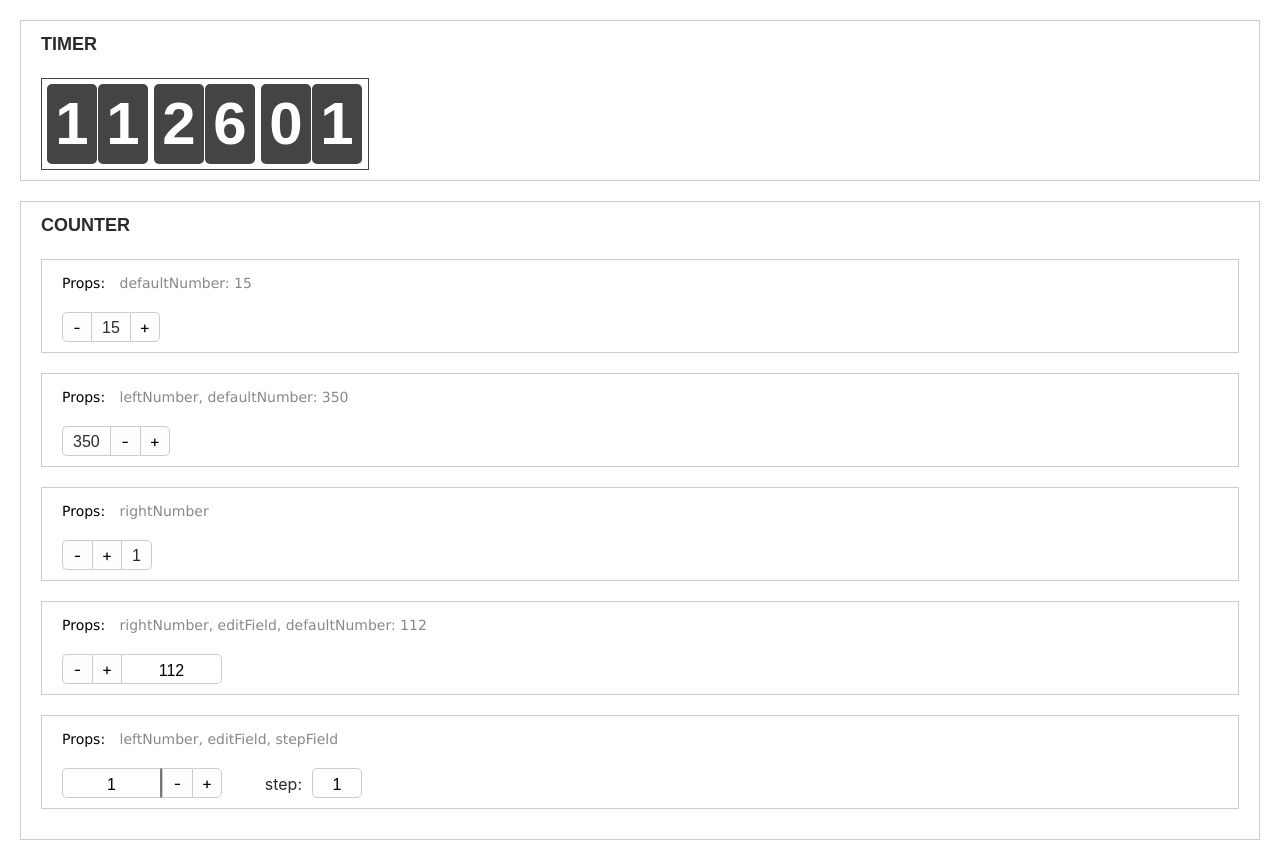
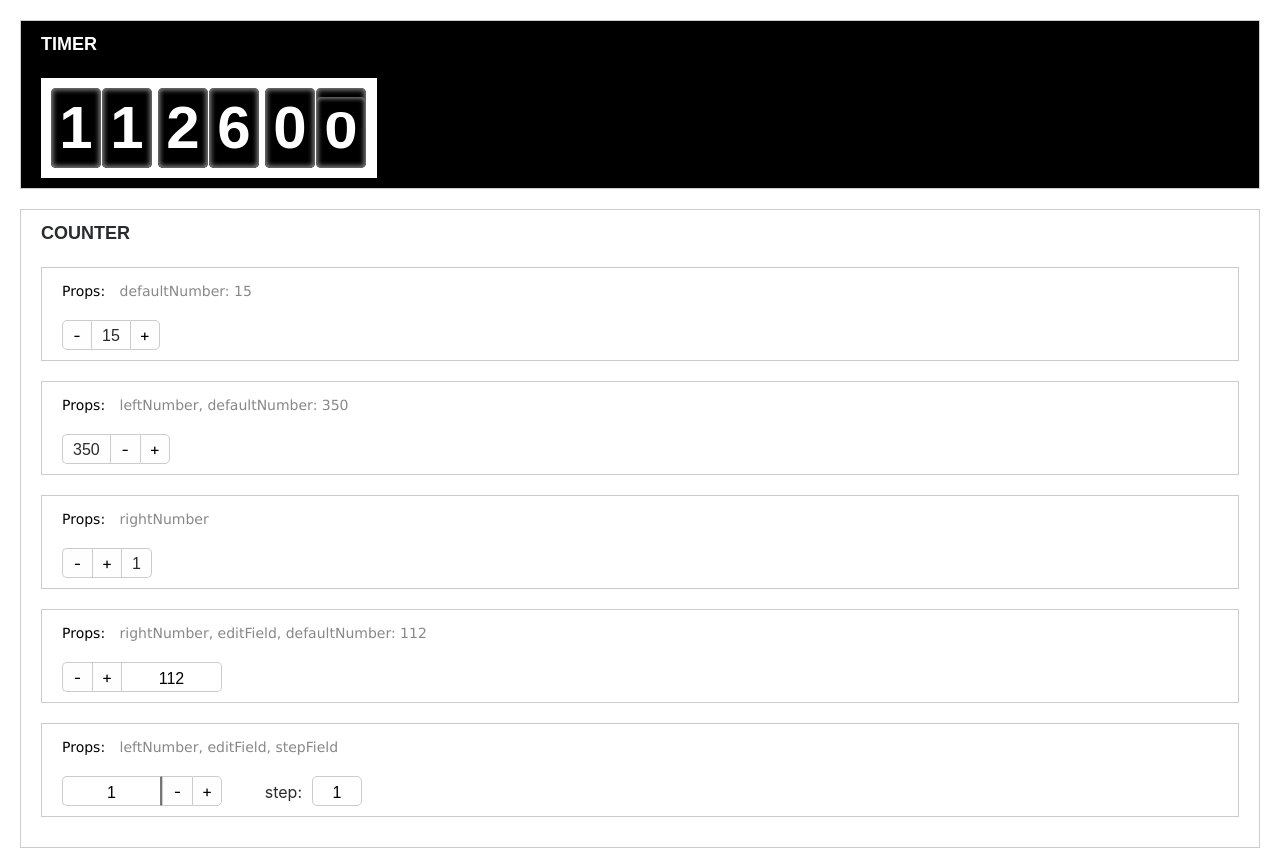
Before and after one commit to AlexMilweb/react-training, a React app: page / in a window 1280 px wide. Shown: the top 849 px of the page. Built offline with nearby package versions, Linux system fonts and the light colour scheme.

Commit message:
добавление анимации к Timer

```diff
--- a/src/components/App/App.js
+++ b/src/components/App/App.js
@@ -11,7 +11,10 @@ export default class App extends Component {
     render() {
         return (
             <div className='app'>
-                <Example exampleName='Timer'>
+                <Example
+                    exampleName='Timer'
+                    background='black'
+                >
                     <Timer />
                 </Example>
                 <Example exampleName='Counter'>
--- a/src/components/Example/Example.js
+++ b/src/components/Example/Example.js
@@ -1,4 +1,5 @@
 import React, { Component } from 'react';
+import classNames from 'classnames';
 import './Example.less';
 
 export default class Example extends Component {
@@ -6,19 +7,25 @@ export default class Example extends Component {
         const {
             exampleName,
             exampleProps,
-            children
+            children,
+            background
         } = this.props;
 
         return (
-            <section className="example">
+            <section
+                className={classNames({
+                    'example': true,
+                    [`example_${background}`]: background
+                })}
+            >
                 {exampleName ?
-                    <h2 className="example__name">
+                    <h2 className='example__name'>
                         {exampleName}
                     </h2>
                     : false
                 }
 
-                <p className="example__props">
+                <p className='example__props'>
                     {exampleProps
                         ? <span>Props: </span>
                         : false
@@ -26,7 +33,7 @@ export default class Example extends Component {
                     {exampleProps}
                 </p>
 
-                <div className="example__content">
+                <div className='example__content'>
                     {children}
                 </div>
 
--- a/src/components/Example/Example.less
+++ b/src/components/Example/Example.less
@@ -6,6 +6,14 @@
     margin-bottom: 20px;
     padding: 10px 20px;
     border: 1px solid #ccc;
+
+    &_black {
+        background-color: black;
+    }
+
+    &_black &__name {
+        color: white;
+    }
 
     &__name {
         margin-right: 30px;
--- a/src/components/Timer/Timer.js
+++ b/src/components/Timer/Timer.js
@@ -1,24 +1,56 @@
 import React, { Component } from 'react';
-import classnames from 'classnames';
+import classNames from 'classnames';
+import { forEach } from 'ramda';
 import './Timer.less';
 
 export default class Timer extends Component {
     state = {
-        hours: null,
-        minutes: null,
-        seconds: null
+        numbers: {
+            hourFirst: null,
+            hourLast: null,
+            minuteFirst: null,
+            minuteLast: null,
+            secondFirst: null,
+            secondLast: null
+        },
+        previousNumbers: {
+            hourFirst: null,
+            hourLast: null,
+            minuteFirst: null,
+            minuteLast: null,
+            secondFirst: null,
+            secondLast: null
+        }
     }
 
     getTime = () => {
         setInterval(() => {
             const date = new Date();
+            const hours = String(date.getHours());
+            const minutes = String(date.getMinutes());
+            const seconds = String(date.getSeconds());
 
             this.setState({
-                hours: date.getHours(),
-                minutes: date.getMinutes(),
-                seconds: date.getSeconds()
+                previousNumbers: {
+                    hourFirst: this.state.numbers.hourFirst,
+                    hourLast: this.state.numbers.hourLast,
+                    minuteFirst: this.state.numbers.minuteFirst,
+                    minuteLast: this.state.numbers.minuteLast,
+                    secondFirst: this.state.numbers.secondFirst,
+                    secondLast: this.state.numbers.secondLast
+                }
             });
-            console.log(String(this.state.hours).length);
+
+            this.setState({
+                numbers: {
+                    hourFirst: hours.length === 1 ? 0 : hours[0],
+                    hourLast: hours[hours.length - 1],
+                    minuteFirst: minutes.length === 1 ? 0 : minutes[0],
+                    minuteLast: minutes[minutes.length - 1],
+                    secondFirst: seconds.length === 1 ? 0 : seconds[0],
+                    secondLast: seconds[seconds.length - 1]
+                }
+            });
         }, 1000);
     }
 
@@ -26,29 +58,93 @@ export default class Timer extends Component {
         this.getTime();
     }
 
-    renderTimerGroup = time => {
-        const timeStr = String(time);
-        const firstNumber = timeStr.length === 1 ? 0 : timeStr[0];
-        const secondNumber = timeStr[timeStr.length - 1]
+    renderTimerGroup = (firstNumberValue, lastNumberValue, firstNumberName, lastNumberName) => {
+        setTimeout(() => {
+            const {
+                firstNumeral,
+                lastNumeral
+            } = this.refs;
+            firstNumeral.classList.remove('timer__numeral_active');
+            lastNumeral.classList.remove('timer__numeral_active');
+        }, 900);
 
         return (
             <div className='timer__group'>
-                <div className='timer__numeral'>
-                    {firstNumber}
+                <div
+                    className={classNames({
+                        'timer__numeral': true,
+                        'timer__numeral_active': +firstNumberValue !== +this.state.previousNumbers[firstNumberName]
+                    })}
+                    ref='firstNumeral'
+                >
+                    <div className='timer__numeral-top-back'>
+                        <div className='timer__numeral-full'>
+                            {+firstNumberValue}
+                        </div>
+                    </div>
+                    <div className='timer__numeral-bottom-back'>
+                        <div className='timer__numeral-full'>
+                            {+firstNumberValue === 0 ? 9 : +firstNumberValue - 1}
+                        </div>
+                    </div>
+                    <div className='timer__numeral-top'>
+                        <div className='timer__numeral-full'>
+                            {+firstNumberValue === 0 ? 9 : +firstNumberValue - 1}
+                        </div>
+                    </div>
+                    <div className='timer__numeral-bottom'>
+                        <div className='timer__numeral-full'>
+                            {+firstNumberValue}
+                        </div>
+                    </div>
                 </div>
-                <div className='timer__numeral'>
-                    {secondNumber}
+                <div
+                    className={classNames({
+                        'timer__numeral': true,
+                        'timer__numeral_active': +lastNumberValue !== +this.state.previousNumbers[lastNumberName]
+                    })}
+                    ref='lastNumeral'
+                >
+                    <div className='timer__numeral-top-back'>
+                        <div className='timer__numeral-full'>
+                            {+lastNumberValue}
+                        </div>
+                    </div>
+                    <div className='timer__numeral-bottom-back'>
+                        <div className='timer__numeral-full'>
+                            {+lastNumberValue === 0 ? 9 : +lastNumberValue - 1}
+                        </div>
+                    </div>
+                    <div className='timer__numeral-top'>
+                        <div className='timer__numeral-full'>
+                            {+lastNumberValue === 0 ? 9 : +lastNumberValue - 1}
+                        </div>
+                    </div>
+                    <div className='timer__numeral-bottom'>
+                        <div className='timer__numeral-full'>
+                            {+lastNumberValue}
+                        </div>
+                    </div>
                 </div>
             </div>
         );
     }
 
     render() {
+        const {
+            hourFirst,
+            hourLast,
+            minuteFirst,
+            minuteLast,
+            secondFirst,
+            secondLast
+        } = this.state.numbers;
+
         return (
             <div className='timer'>
-                {this.renderTimerGroup(this.state.hours)}
-                {this.renderTimerGroup(this.state.minutes)}
-                {this.renderTimerGroup(this.state.seconds)}
+                {this.renderTimerGroup(hourFirst, hourLast, 'hourFirst', 'hourLast')}
+                {this.renderTimerGroup(minuteFirst, minuteLast, 'minuteFirst', 'minuteLast')}
+                {this.renderTimerGroup(secondFirst, secondLast, 'secondFirst', 'secondLast')}
             </div>
         )
     }
--- a/src/components/Timer/Timer.less
+++ b/src/components/Timer/Timer.less
@@ -1,9 +1,29 @@
 @import '../../styles/common.less';
 
+@keyframes collapse {
+    from {
+        transform: scaleY(1);
+    }
+
+    to {
+        transform: scaleY(0);
+    }
+}
+
+@keyframes collapseReverse {
+    from {
+        transform: scaleY(0);
+    }
+
+    to {
+        transform: scaleY(1);
+    }
+}
+
 .timer {
-    padding: 5px;
+    padding: 10px;
     display: inline-flex;
-    border: 1px solid #444;
+    background-color: white;
 
     &__group {
         margin-right: 5px;
@@ -15,16 +35,83 @@
     }
 
     &__numeral {
+        position: relative;
         margin-right: 1px;
         width: 50px;
         height: 80px;
         line-height: 80px;
         border-radius: 5px;
-        background-color: #444;
         font-family: Arial;
         font-weight: bold;
         font-size: 60px;
         color: white;
         text-align: center;
+        overflow: hidden;
+
+        &-top,
+        &-bottom,
+        &-top-back,
+        &-bottom-back {
+            position: absolute;
+            overflow: hidden;
+            width: 50px;
+            height: 40px;
+            left: 0;
+        }
+
+        &-top {
+            top: 0;
+
+            .timer__numeral-full {
+                transform: scaleY(0);
+                border-radius: 5px 5px 0 0;
+            }
+        }
+
+        &-top-back {
+            top: 0;
+        }
+
+        &-bottom {
+            bottom: 0;
+
+            .timer__numeral-full {
+                transform: scaleY(1);
+                border-radius: 0 0 5px 5px;
+            }
+        }
+
+        &-bottom-back {
+            bottom: 0;
+        }
+
+        &-full {
+            background-color: #000;
+            box-shadow: inset 0 0 5px 2px #888;
+        }
+    }
+
+    &__numeral_active &__numeral-top .timer__numeral-full {
+        animation-name: collapse;
+        animation-duration: 0.45s;
+        animation-timing-function: linear;
+        animation-fill-mode: forwards;
+    }
+
+    &__numeral_active &__numeral-bottom .timer__numeral-full {
+        animation-name: collapseReverse;
+        animation-duration: 0.45s;
+        animation-delay: 0.45s;
+        animation-timing-function: linear;
+        animation-fill-mode: forwards;
+        transform: scaleY(0);
+    }
+
+    &__numeral-bottom &__numeral-full,
+    &__numeral-bottom-back &__numeral-full {
+        position: absolute;
+        bottom: 0;
+        width: 50px;
+        height: 80px;
     }
 }
```
